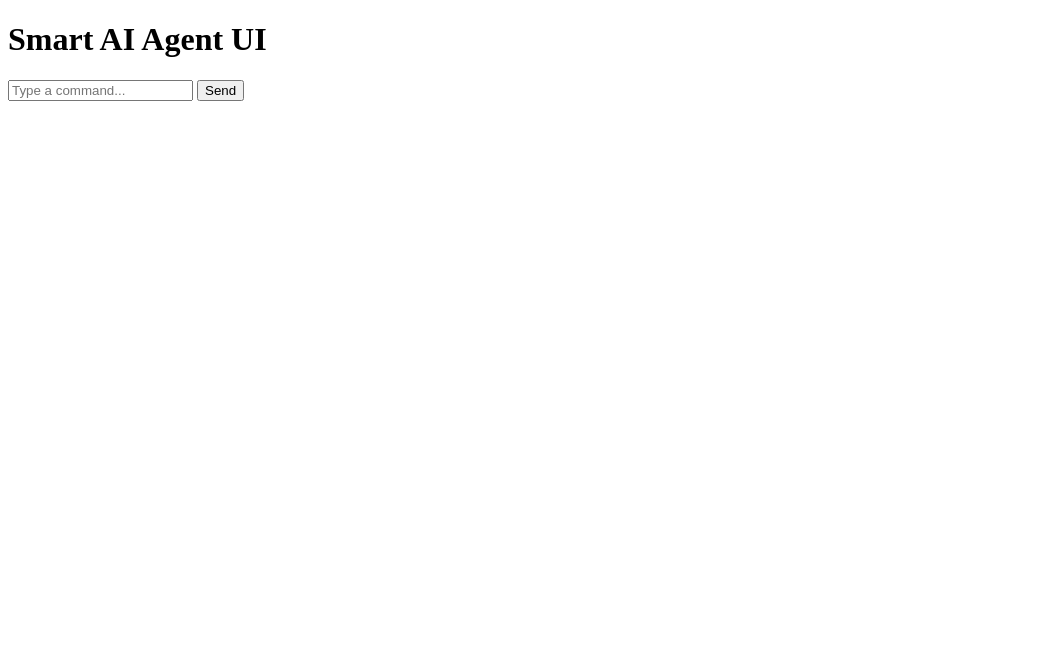
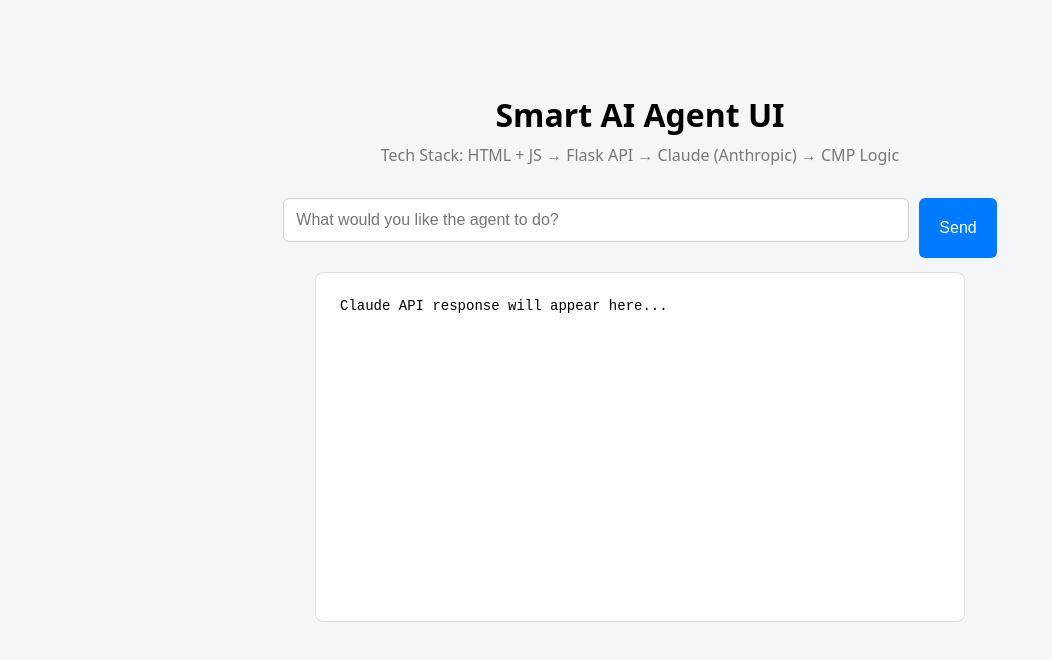
Before and after one commit to digit2ai/smart-ai-agent, a plain HTML site: page frontend/src/index.html in a window 1280 px wide. Shown: the whole page, without its empty margins (0-1052 px from the left). Drawn offline with Linux system fonts and the light colour scheme.

Commit message:
Update index.html

```diff
--- a/frontend/src/index.html
+++ b/frontend/src/index.html
@@ -1,28 +1,93 @@
 <!DOCTYPE html>
 <html>
 <head>
-  <title>Smart AI Agent</title>
+  <title>Smart AI Agent UI</title>
+  <style>
+    body {
+      font-family: system-ui, sans-serif;
+      background: #f4f6f8;
+      display: flex;
+      flex-direction: column;
+      align-items: center;
+      padding: 4rem;
+    }
+    h1 {
+      font-size: 2rem;
+      font-weight: bold;
+      margin-bottom: 0.5rem;
+    }
+    h2 {
+      font-size: 1rem;
+      font-weight: normal;
+      color: #777;
+      margin-top: 0;
+      margin-bottom: 2rem;
+    }
+    #command {
+      width: 600px;
+      padding: 12px;
+      font-size: 16px;
+      border: 1px solid #ccc;
+      border-radius: 6px;
+      margin-bottom: 1rem;
+    }
+    button {
+      padding: 12px 20px;
+      font-size: 16px;
+      background-color: #007bff;
+      color: white;
+      border: none;
+      border-radius: 6px;
+      margin-left: 10px;
+      cursor: pointer;
+    }
+    button:hover {
+      background-color: #0056b3;
+    }
+    pre {
+      width: 600px;
+      min-height: 300px;
+      background: #fff;
+      padding: 1.5rem;
+      border-radius: 8px;
+      border: 1px solid #ddd;
+      font-size: 14px;
+      line-height: 1.4;
+      overflow-x: auto;
+      white-space: pre-wrap;
+    }
+  </style>
 </head>
 <body>
   <h1>Smart AI Agent UI</h1>
-  <input type="text" id="command" placeholder="Type a command..." />
-  <button onclick="sendCommand()">Send</button>
-  <pre id="response"></pre>
+  <h2>Tech Stack: HTML + JS → Flask API → Claude (Anthropic) → CMP Logic</h2>
+  <div style="display: flex;">
+    <input type="text" id="command" placeholder="What would you like the agent to do?" />
+    <button onclick="sendCommand()">Send</button>
+  </div>
+  <pre id="response">Claude API response will appear here...</pre>
+
   <script>
     function sendCommand() {
       const cmd = document.getElementById('command').value;
-      document.getElementById('response').textContent = 'Sending...';
+      document.getElementById('response').textContent = '⏳ Processing...';
+
       fetch('/execute', {
         method: 'POST',
         headers: {'Content-Type': 'application/json'},
         body: JSON.stringify({ text: cmd })
       })
-      .then(res => res.json())
-      .then(data => {
-        document.getElementById('response').textContent = JSON.stringify(data, null, 2);
+      .then(async res => {
+        const raw = await res.text();
+        try {
+          const data = JSON.parse(raw);
+          document.getElementById('response').textContent = JSON.stringify(data, null, 2);
+        } catch (err) {
+          document.getElementById('response').textContent = `⚠️ JSON parse error:\n${err.message}\n\nRaw:\n${raw}`;
+        }
       })
       .catch(err => {
-        document.getElementById('response').textContent = 'Error: ' + err.message;
+        document.getElementById('response').textContent = '❌ Request failed: ' + err.message;
       });
     }
   </script>
```
